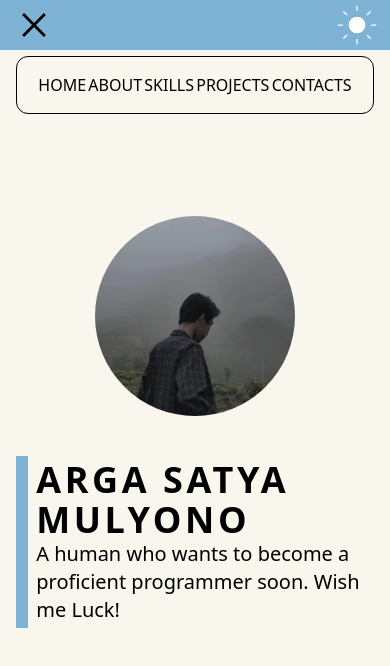
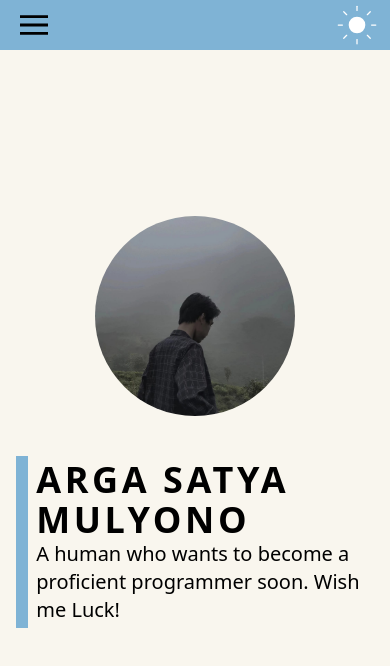
Before and after one commit to Axrous/portofolio, a Next.js app: page / in a window 390 px wide. Shown: the top 666 px of the page. Built offline with nearby package versions, Linux system fonts and the light colour scheme.

Commit message:
fix:navbar showing in mobile

```diff
--- a/src/pages/index.js
+++ b/src/pages/index.js
@@ -16,7 +16,7 @@ import React, { useState } from "react";
 
 export default function Home() {
   const { theme, setTheme } = useTheme();
-  const [isOpen, setIsOpen] = useState(true);
+  const [isOpen, setIsOpen] = useState(false);
 
   const handleSmoothScroll = (e, id) => {
     e.preventDefault();
@@ -58,7 +58,7 @@ export default function Home() {
               </svg>
             </button>
           </div>
-          <div className={`lg:w-6/12 ${isOpen ? "block" : "hidden"}`}>
+          <div className={`lg:w-6/12 md:block ${isOpen ? "block" : "hidden"}`}>
             <ul
               className={`w-11/12 flex left-0 right-0 mx-auto lg:relative justify-around font-roboto border md:border-0 absolute mt-14 md:mt-0 py-4 px-5 md:px-0 md:left-auto rounded-xl border-black dark:border-white`}
             >
```
